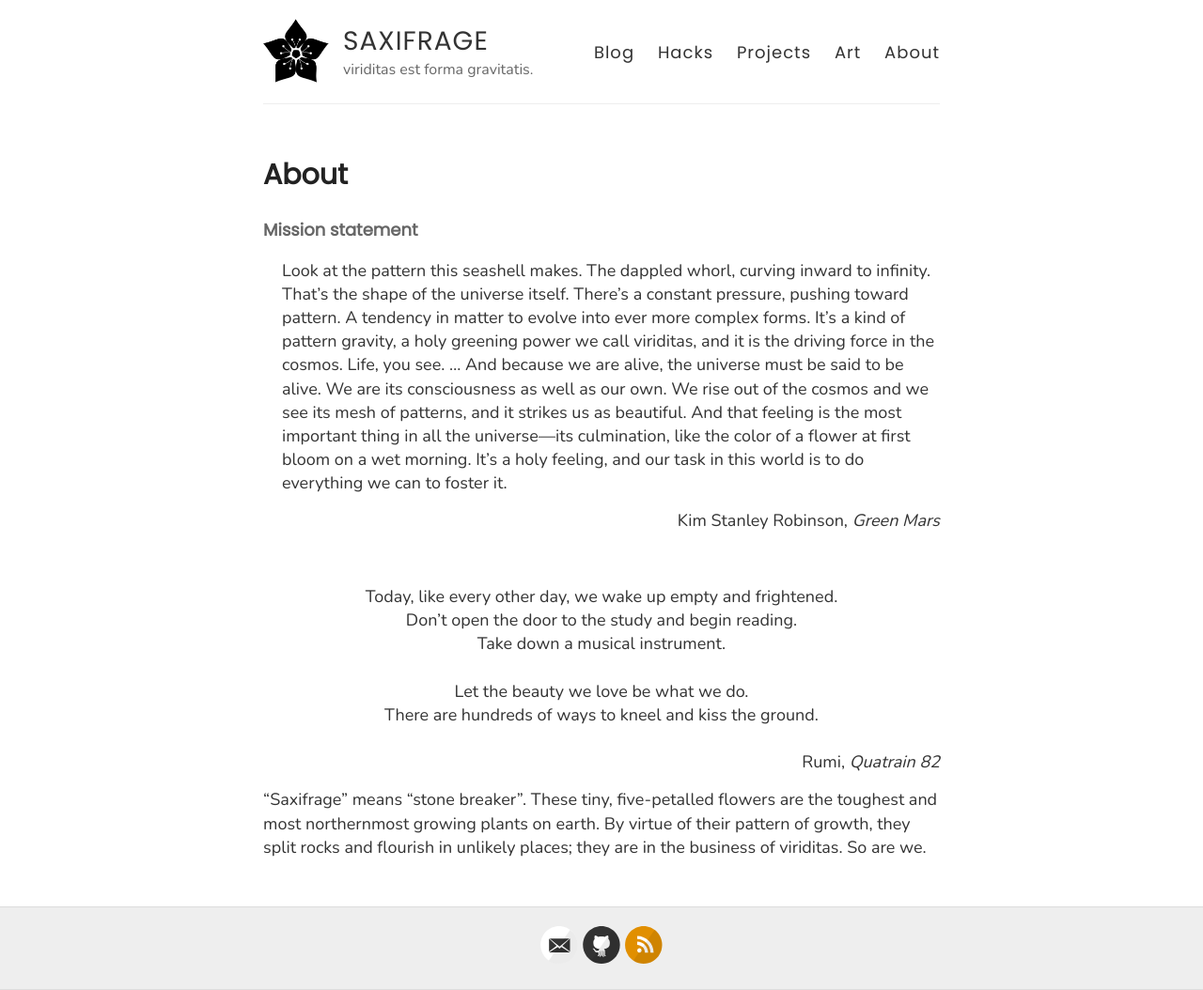
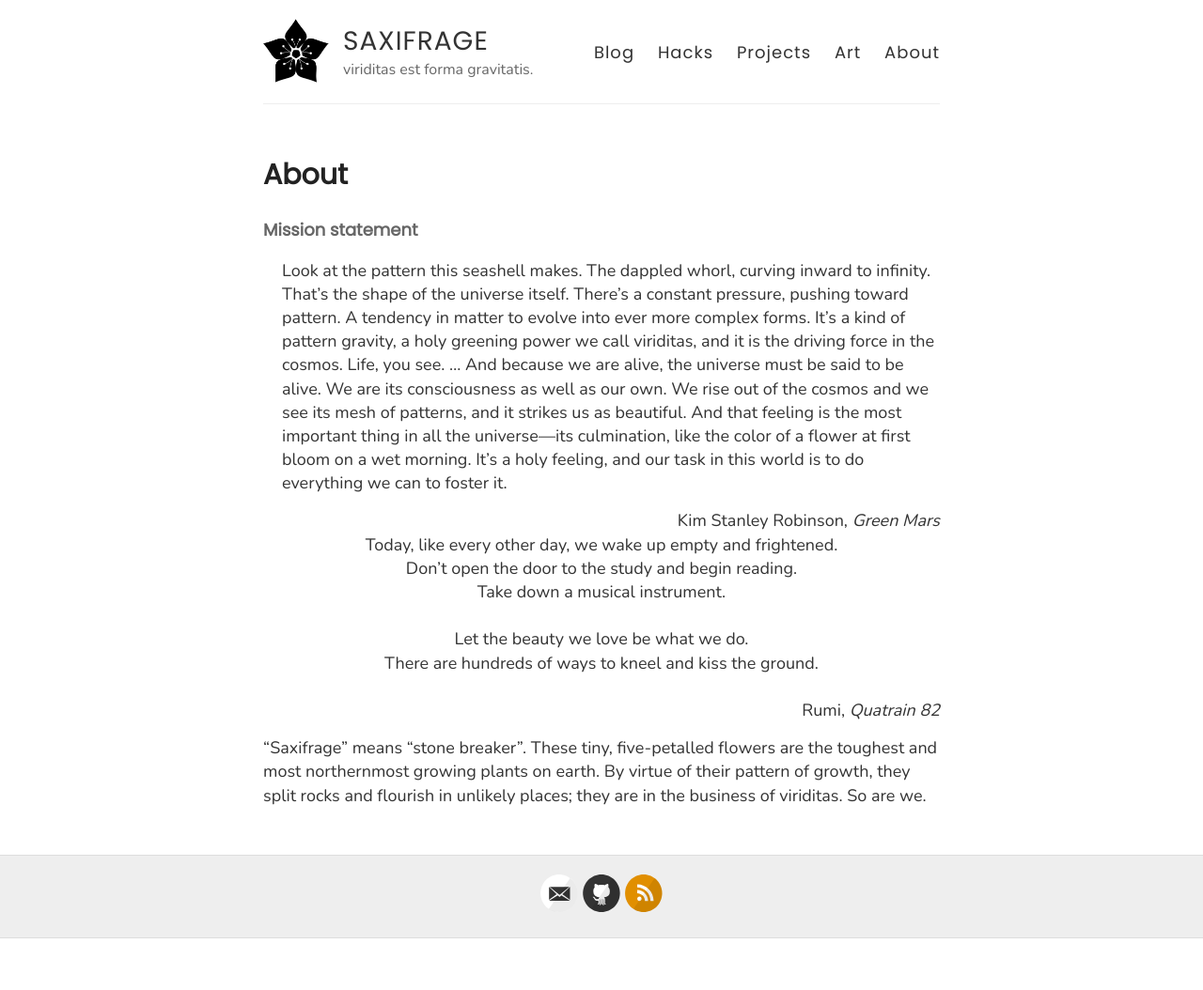
Before and after one commit to heptarch/heptarch.github.io, a Jekyll site: the page built from about.md, in a window 1280 px wide. Shown: the whole page at 94% size. Built offline with Jekyll 4.4.1, drawn with Linux system fonts in a browser that asks for light colours; after the commit the page ends 999 px from its top, so only the background shows below that.

Commit message:
Update about.md

```diff
--- a/about.md
+++ b/about.md
@@ -21,8 +21,8 @@ first bloom on a wet morning. It’s a holy feeling, and our task in
 this world is to do everything we can to foster it.
 </span>
 
-<div style="text-align: right">Kim Stanley Robinson, <i>Green Mars</i>
-</div><br>
+<div style="text-align: right">Kim Stanley Robinson, <i>Green Mars</i><br>
+</div>
 
 <div>
 <center>
```
